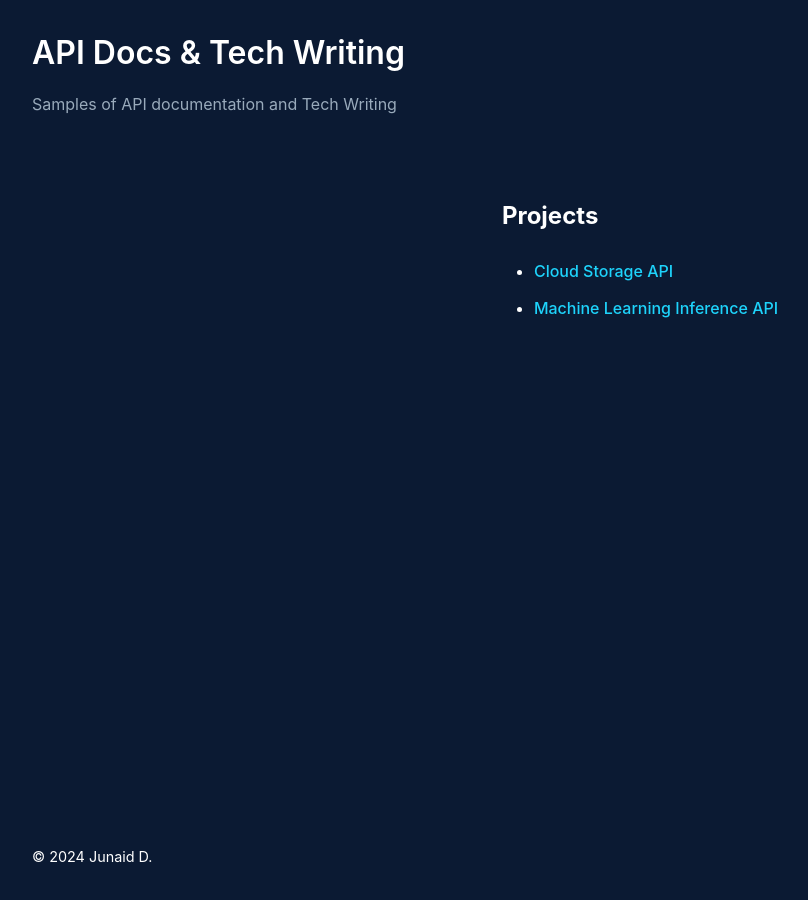
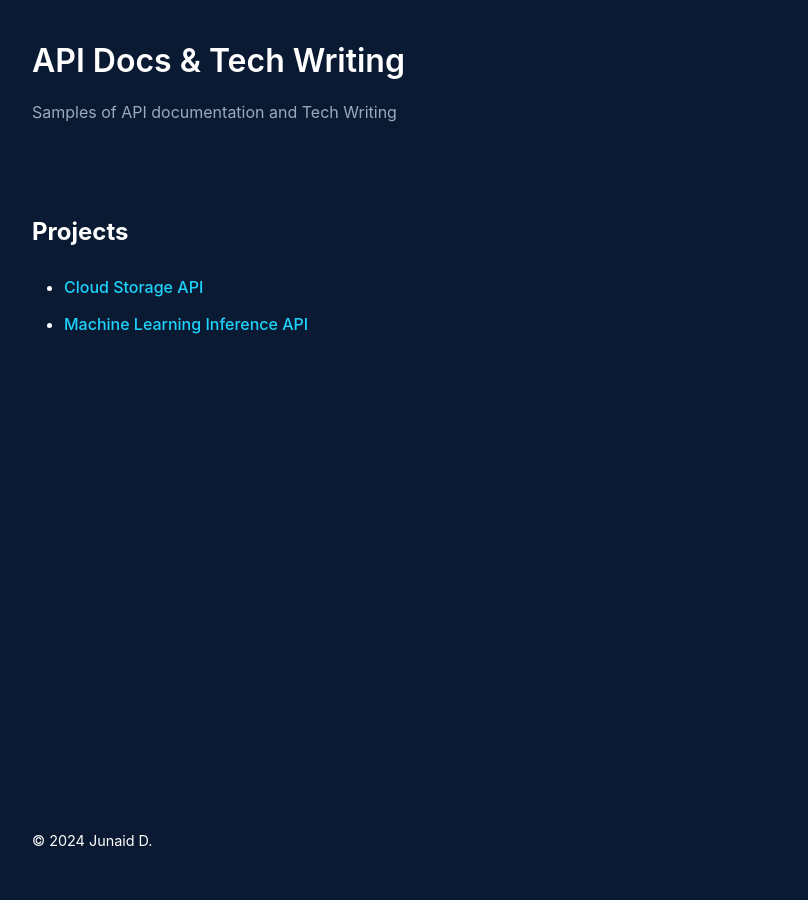
Before and after one commit to junaiddodhia/docs, a Jekyll site: the page index.html, which Jekyll copies as it is, in a window 1280 px wide. Shown: the whole page, without its empty margins (0-808 px from the left). Built offline with Jekyll 4.4.1, drawn with Linux system fonts in a browser that asks for light colours.

Commit message:
Add custom styles

```diff
--- a/assets/css/styles.css
+++ b/assets/css/styles.css
@@ -16,16 +16,14 @@ html, body {
 /* Main Content Area */
 .container {
     flex: 1; /* Expands to fill available space */
-    max-width: 800px;
-    margin: 0 auto;
-    padding: 2rem 1rem;
+    padding: 2rem; /* Consistent padding */
     text-align: left; /* Left-align all content */
 }
 
 /* Header Styling */
 header {
     background-color: #0b1a33; /* Matches body background */
-    padding: 1.5rem 2rem;
+    padding: 2rem; /* Consistent padding */
     text-align: left;
 }
 
@@ -45,7 +43,7 @@ header p {
 /* Footer Styling */
 footer {
     background-color: #0b1a33; /* Matches body background */
-    padding: 1rem 2rem;
+    padding: 2rem; /* Consistent padding */
     text-align: left; /* Align footer text to the left */
     color: #ffffff; /* White font color */
     font-size: 0.9rem;
```
